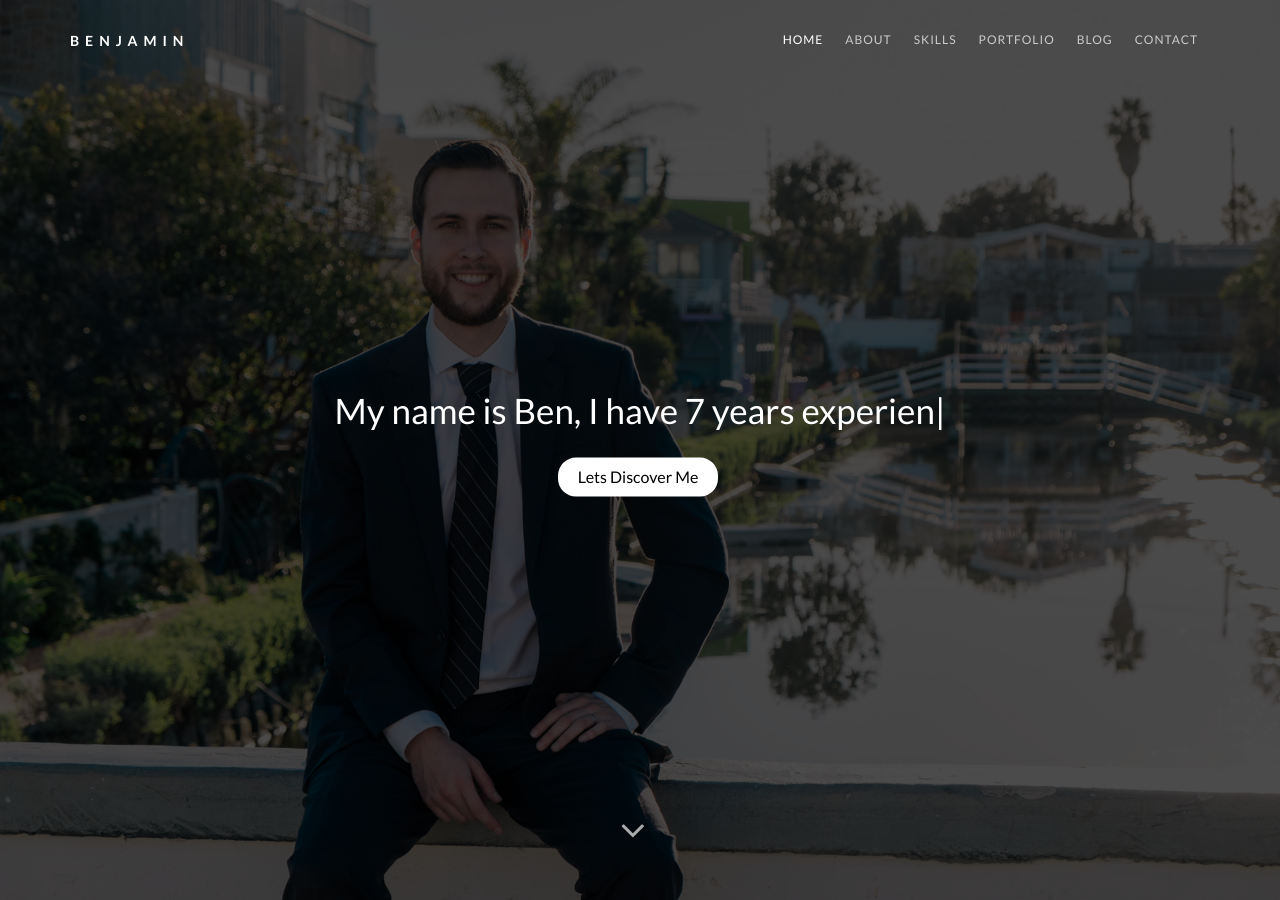
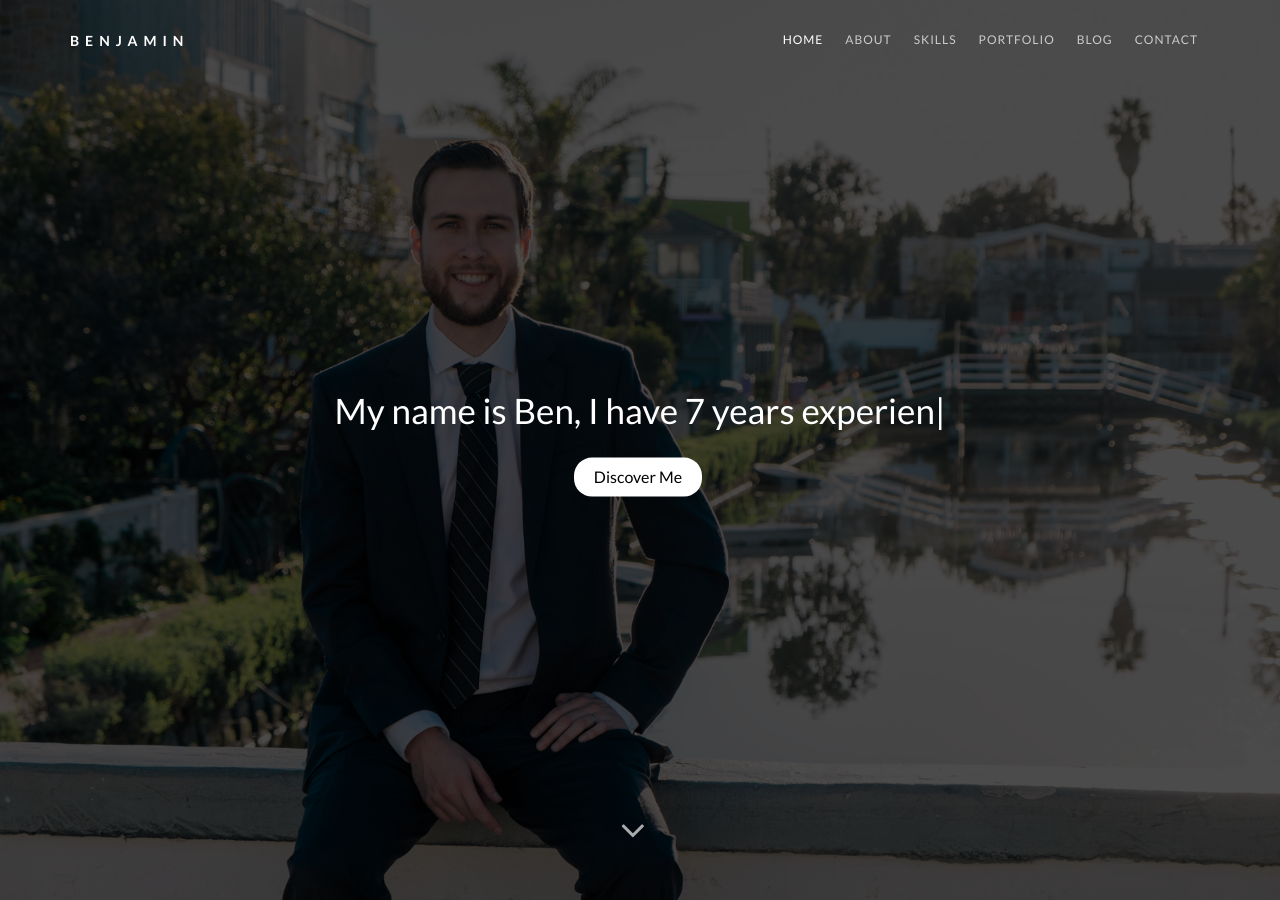
Before and after one commit to bsdahl/bsdahl.github.io, a Jekyll site: the page built from index.md, in a window 1280 px wide and 900 px high. Built offline with Jekyll 4.4.1, drawn with Linux system fonts in a browser that asks for light colours; nearby versions of some CDN libraries; library files that are not in the unit come from our copies; our own code applies the rules of GitHub Pages for plain Markdown files.

Commit message:
Spell Check

```diff
--- a/_layouts/home.html
+++ b/_layouts/home.html
@@ -9,7 +9,7 @@ layout: default
             <div class="home-text">
                 <!-- Home Text Descriptions (Change Typing Text in JS/Main.js) -->
                 <h1 data-aos="zoom-in" data-aos-delay="1000">My name is Ben, <span class="typing"></span></h1>
-                <p data-aos="fade-up" data-aos-delay="1000"><a class="smoth-scroll btn btn-light" href="#about">Lets Discover me</a></p>
+                <p data-aos="fade-up" data-aos-delay="1000"><a class="smoth-scroll btn btn-light" href="#about">Discover me</a></p>
             </div>
             <a class="smoth-scroll" href="#about"><i class="fa fa-angle-down arrow"></i></a>
         </div>
```
